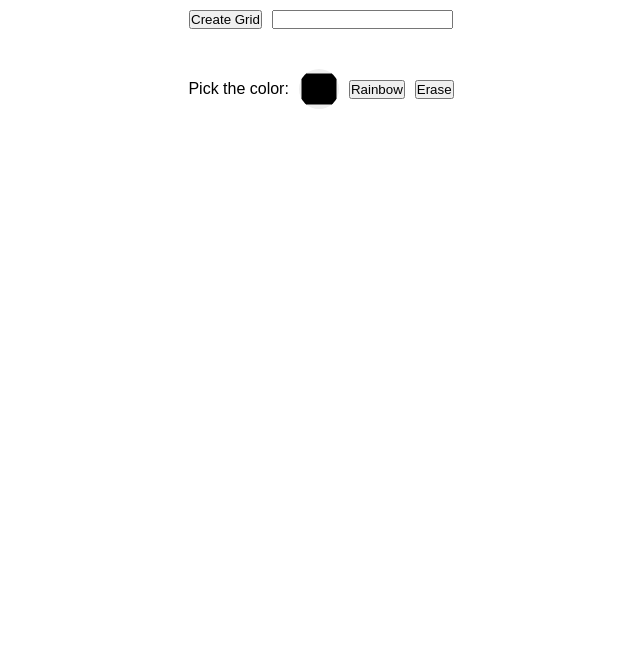
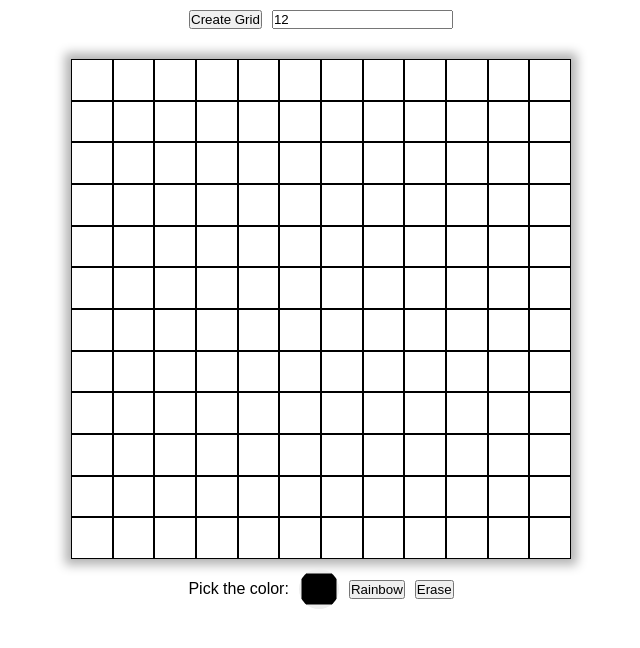
Before and after one commit to Joaozote/Etch-a-Sketch, a website: page index.html in a window 1280 px wide. Shown: the whole page, without its empty margins (319-959 px from the left). Drawn offline with Linux system fonts and the light colour scheme.

Commit message:
setting a default grid size(12) on page load

```diff
--- a/script.js
+++ b/script.js
@@ -1,6 +1,19 @@
 const gridContainer = document.querySelector("#grid-container");
 const gridButton = document.getElementById("btnCreate");
 gridButton.addEventListener("click", createGrid);
+
+
+// carrega a página com um valor padrão
+window.addEventListener('load', function() {
+    const input = document.getElementById('input');
+
+    // Definir o valor padrão para o input se ele estiver vazio
+    if (!input.value) {
+        input.value = 12;  // Defina o valor padrão para o tamanho da grade (ex: 12)
+    }
+
+    createGrid();  // Chama a função para criar o grid com o valor do input
+});
 
 function createGrid() {
     gridContainer.innerHTML = '';
@@ -9,6 +22,10 @@ function createGrid() {
         alert("Please choose a number between 1 and 100");
     } else {
         const cellSize = 500 / gridSize;
+
+        gridContainer.style.width = '500px';
+        gridContainer.style.height = '500px';
+
         const column = [];
         for (let i = 0; i < gridSize; i++) {
             const cell = document.createElement('div');
--- a/style.css
+++ b/style.css
@@ -22,13 +22,11 @@ body{
 #container{
     display: flex;
     flex-wrap: wrap;
-
-    max-width: 500px;
-    max-height: 500px;
 }
 
 .grid-cell {
     border: 1px solid black;
+    box-sizing: border-box;
 }
 
 #grid-container {
@@ -36,6 +34,7 @@ body{
     overflow: hidden;
     justify-content: center;
     margin-top: 20px;
+    box-shadow: 0 0 10px 6px rgba(0, 0, 0, 0.3);
 }
 
 .options{
```
